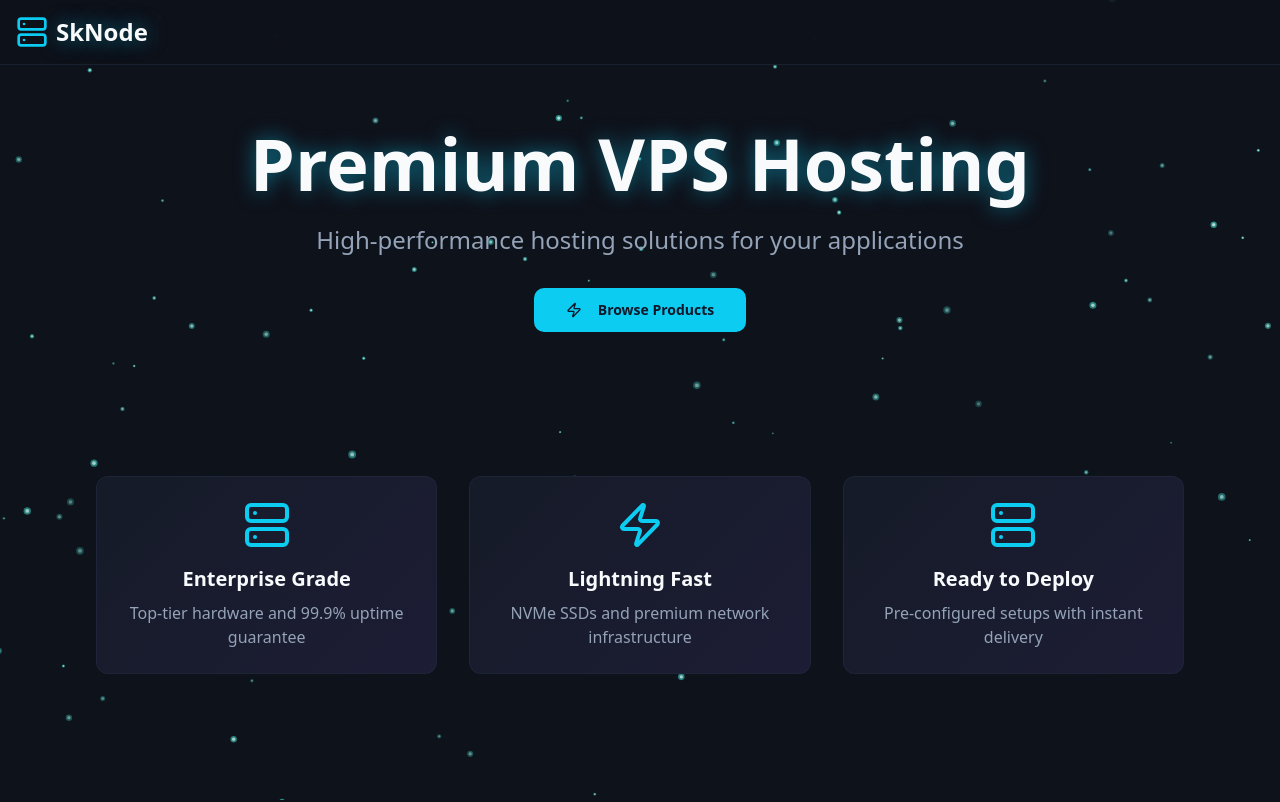
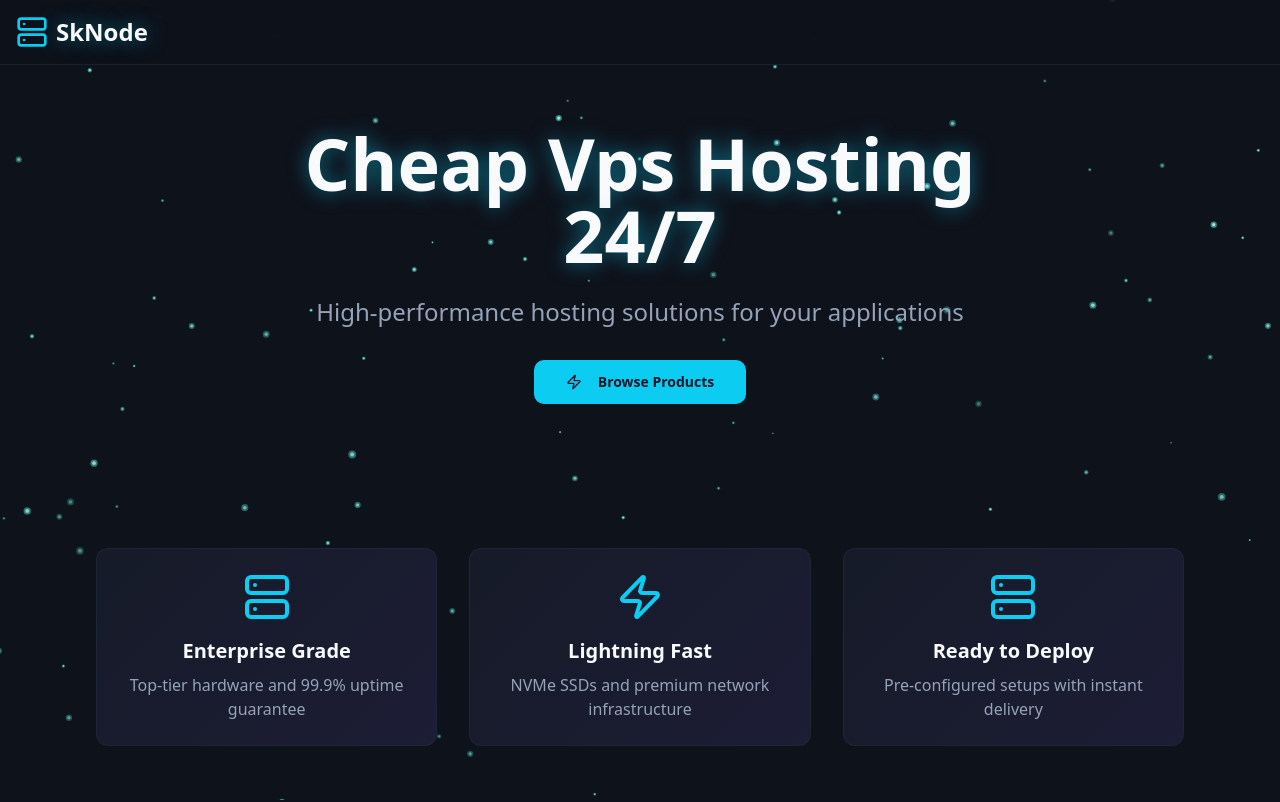
Before and after one commit to rdpmakerop/spark-host-sell, a React (Vite) app: page / in a window 1280 px wide. Shown: the top 802 px of the page. Built offline with nearby package versions, Linux system fonts and the light colour scheme; no server answers; the database is empty; the HTML template or start-up script is replaced by a standard one.

Commit message:
Rename hero heading text
Update homepage to reflect cheaper VPS by changing "Premium VPS Hosting" to "Cheap Vps Hosting 24/7" in Index.tsx hero.

```diff
--- a/src/pages/Index.tsx
+++ b/src/pages/Index.tsx
@@ -61,7 +61,7 @@ const Index = () => {
       <section className="relative z-10 pt-32 pb-20 px-4">
         <div className="container mx-auto text-center max-w-4xl">
           <h1 className="text-5xl md:text-7xl font-bold mb-6 glow-text animate-float">
-            Premium VPS Hosting
+            Cheap Vps Hosting 24/7
           </h1>
           <p className="text-xl md:text-2xl text-muted-foreground mb-8">
             High-performance hosting solutions for your applications
```
